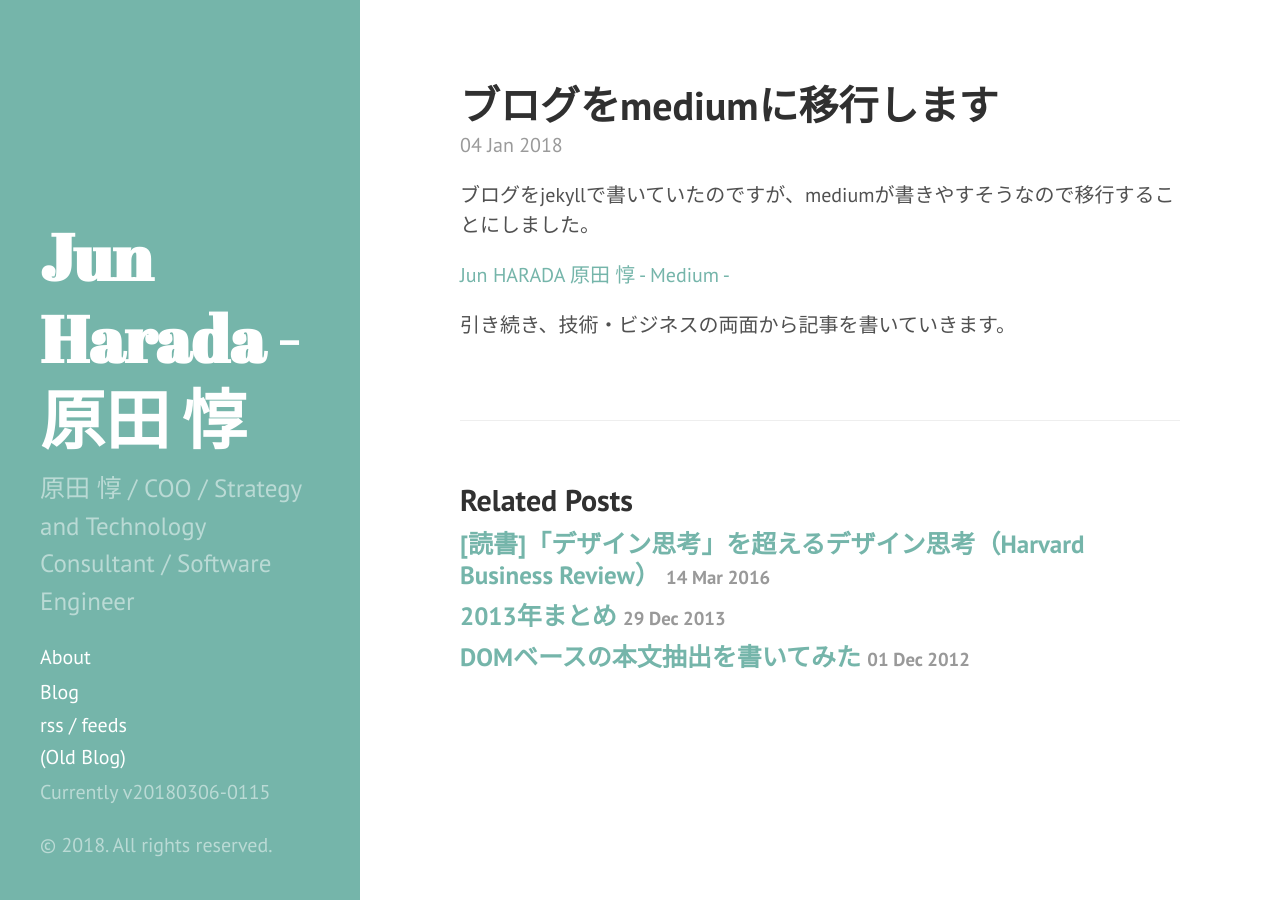
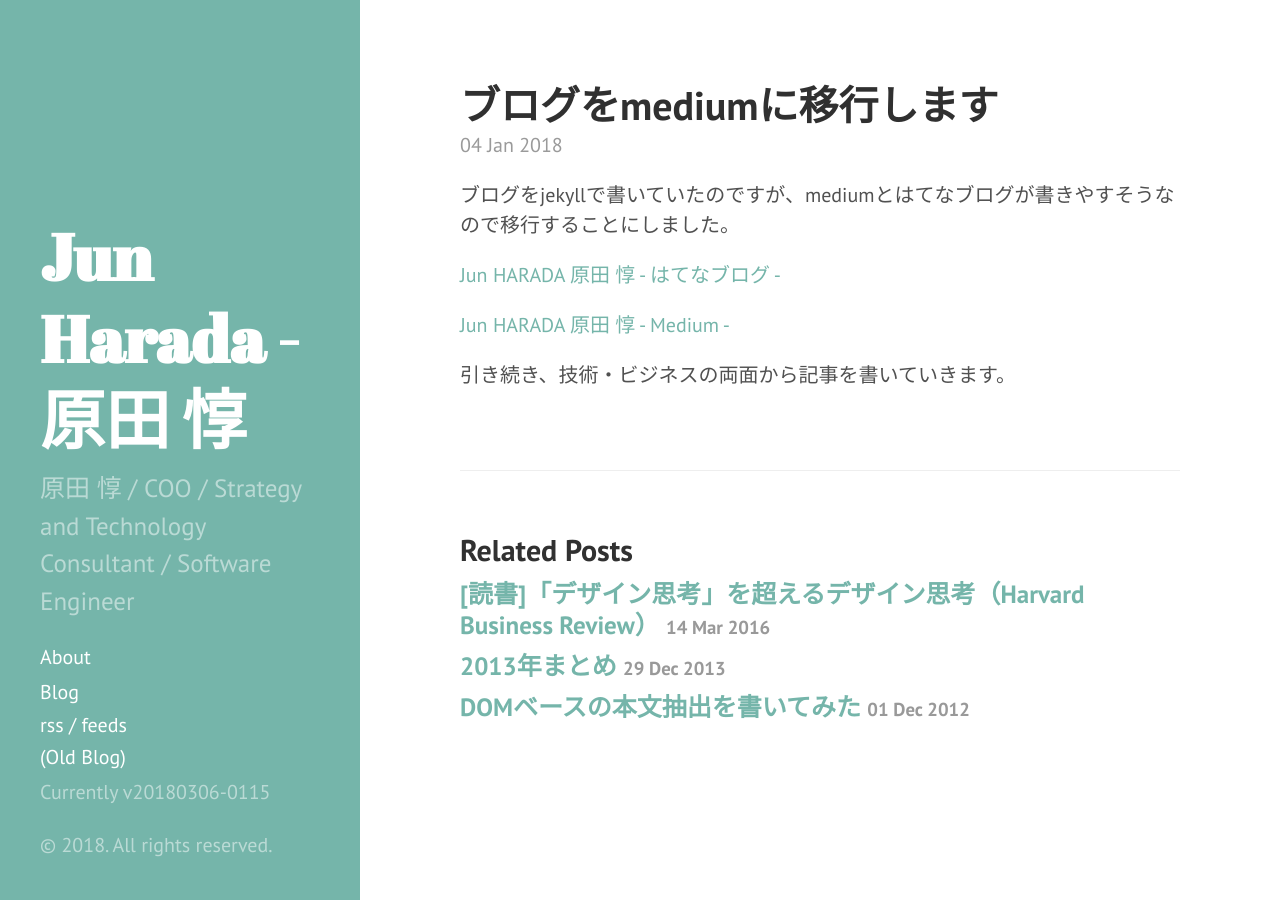
Before and after one commit to harajune/gijutsuya-web, a Jekyll site: the page built from _posts/2018-01-04-change-blog.md, in a window 1280 px wide. Built offline with Jekyll 4.4.1, drawn with Linux system fonts in a browser that asks for light colours.

Commit message:
change blog url

```diff
--- a/_includes/sidebar.html
+++ b/_includes/sidebar.html
@@ -20,8 +20,8 @@
         {% endif %}
       {% else %}
       {% endfor %}
-      <a class="sidebar-nav-item" href="https://medium.com/@harajune">Blog</a>
-      <a class="sidevar-nav-item" href="https://medium.com/feed/@harajune">rss / feeds</a>
+      <a class="sidebar-nav-item" href="http://blog.gijutsuya.jp/">Blog</a>
+      <a class="sidevar-nav-item" href="http://blog.gijutsuya.jp/feed">rss / feeds</a>
       <a class="sidebar-nav-item" href="{{ site.baseurl }}/blog/index.html">(Old Blog)</a>
 
       <span class="sidebar-nav-item">Currently v{{ site.time | date: "%Y%m%d-%H%M" }}</span>
--- a/_posts/2018-01-04-change-blog.md
+++ b/_posts/2018-01-04-change-blog.md
@@ -4,7 +4,9 @@
 categories: reading
 ---
 
-ブログをjekyllで書いていたのですが、mediumが書きやすそうなので移行することにしました。
+ブログをjekyllで書いていたのですが、mediumとはてなブログが書きやすそうなので移行することにしました。
+
+[Jun HARADA 原田 惇 - はてなブログ -](http://blog.gijutsuya.jp/)
 
 [Jun HARADA 原田 惇 - Medium -](https://medium.com/@harajune)
 
```
Also changed, not shown: index.md (+1 -1 lines).
